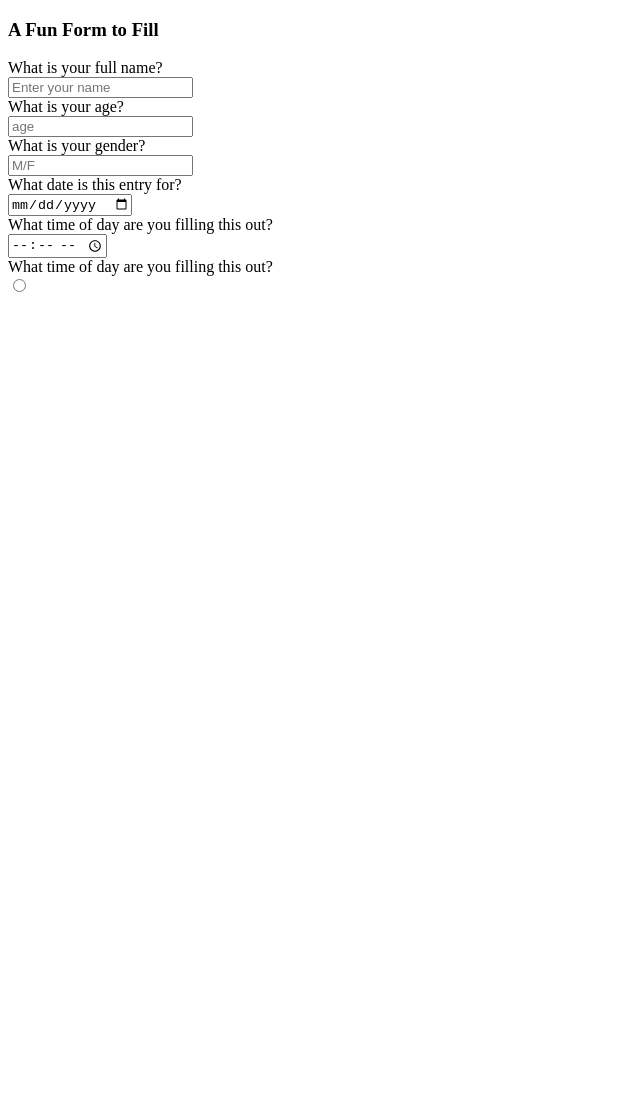
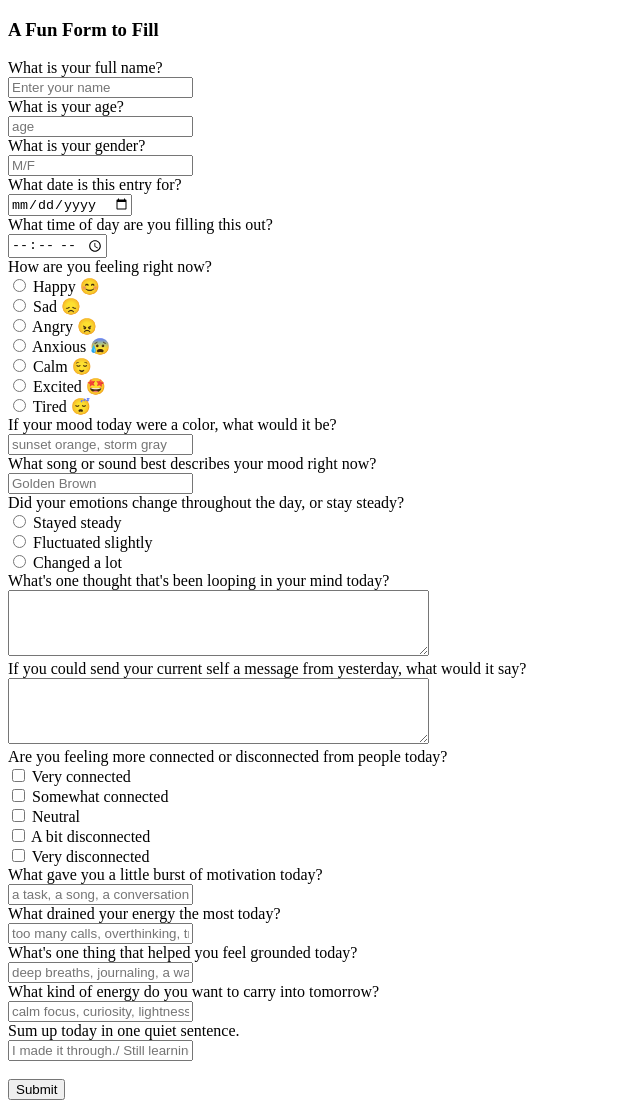
Before and after one commit to Blessy005/uptor-FSD, a plain HTML site: page Mood-tracker/mood.html in a window 1280 px wide. Shown: the whole page, without its empty margins (0-640 px from the left). Before the commit the page ends 800 px from the top, so only its background shows below. Drawn offline with Linux system fonts and the light colour scheme.

Commit message:
Update mood.html

```diff
--- a/Mood-tracker/mood.html
+++ b/Mood-tracker/mood.html
@@ -1,11 +1,13 @@
 <!DOCTYPE html>
 <html lang="en">
+
 <head>
     <meta charset="utf-8">
     <meta name="viewport" content="width=device-width, initial-scale=1">
     <title>Mood Tracker Form </title>
 
 </head>
+
 <body>
     <section>
         <form>
@@ -35,13 +37,112 @@
             <input type="time" name="time" placeholder="HH:MM">
             <br>
 
-                <label for="emotion">What time of day are you filling this out?</label>
+            <label for="emotion">How are you feeling right now? </label>
             <br>
-                <input type="radio"
+            <label>
+                <input type="radio" name="emotion" value="happy"> Happy 😊
+            </label>
+            <br>
+            <label>
+                <input type="radio" name="emotion" value="sad"> Sad 😞
+            </label>
+            <br>
+            <label>
+                <input type="radio" name="emotion" value="angry"> Angry 😠
+            </label>
+            <br>
+            <label>
+                <input type="radio" name="emotion" value="anxious"> Anxious 😰
+            </label>
+            <br>
+            <label>
+                <input type="radio" name="emotion" value="calm"> Calm 😌
+            </label>
+            <br>
+            <label>
+                <input type="radio" name="emotion" value="excited"> Excited 🤩
+            </label>
+            <br>
+            <label>
+                <input type="radio" name="emotion" value="tired"> Tired 😴
+            </label>
+            <br>
+            <label for="moodcolor">If your mood today were a color, what would it be? </label>
+            <br>
+            <input type="text" name="moodcolor" placeholder="sunset orange, storm gray">
+            <br>
+            <label for="song">What song or sound best describes your mood right now? </label>
+            <br>
+            <input type="text" name="song" placeholder="Golden Brown">
+            <br>
+            <label for="fluctuation">Did your emotions change throughout the day, or stay steady? </label>
+            <br>
+            <label>
+                <input type="radio" name="fluctuation" value="steady"> Stayed steady
+            </label>
+            <br>
+            <label>
+                <input type="radio" name="fluctuation" value="fluctuated"> Fluctuated slightly
+            </label>
+            <br>
+            <label>
+                <input type="radio" name="fluctuation" value="changed"> Changed a lot
+            </label>
+            <br>
+            <label for="loopingthought">What's one thought that's been looping in your mind today? </label>
+            <br>
+            <textarea id="loopingthought" name="loopingthought" rows="4" cols="50"> </textarea>
+            <br>
+            <label for="self">If you could send your current self a message from yesterday, what would it say? </label>
+            <br>
+            <textarea id="self" name="self" rows="4" cols="50"></textarea>
+            <br>
+            <label for="connect"> Are you feeling more connected or disconnected from people today? </label>
+            <br>
+            <label>
+                <input type="checkbox" name="connect" value="very"> Very connected
+            </label>
+            <br>
+            <label>
+                <input type="checkbox" name="connect" value="somewhat"> Somewhat connected
+            </label>
+            <br>
+            <label>
+                <input type="checkbox" name="connect" value="neutral"> Neutral
+            </label>
+            <br>
+            <label>
+                <input type="checkbox" name="connect" value="bitdisconnected"> A bit disconnected
+            </label>
+            <br>
+            <label>
+                <input type="checkbox" name="connect" value="disconnected"> Very disconnected
+            </label>
+            <br>
+            <label for="motivation"> What gave you a little burst of motivation today? </label>
+            <br>
+            <input type="text" name="motivation" placeholder="a task, a song, a conversation">
+            <br>
+            <label for="drain">What drained your energy the most today? </label>
+            <br>
+            <input type="text" name="drain" placeholder="too many calls, overthinking, traffic">
+            <br>
+            <label for="grounded"> What's one thing that helped you feel grounded today? </label>
+            <br>
+            <input type="text" name="grounded" placeholder="deep breaths, journaling, a walk">
+            <br>
+            <label for="energy"> What kind of energy do you want to carry into tomorrow? </label>
+            <br>
+            <input type="text" name="energy" placeholder="calm focus, curiosity, lightness">
+            <br>
+            <label for="sumup"> Sum up today in one quiet sentence. </label>
+            <br>
+            <input type="text" name="sumup" placeholder="I made it through./ Still learning to breathe.">
+            <br>
+            <br>
+            <input type="submit" value="Submit">
+            <br>
         </form>
     </section>
 </body>
-
-
-
 </html>
```
Lines whose indentation alone changed are shown as unchanged.
